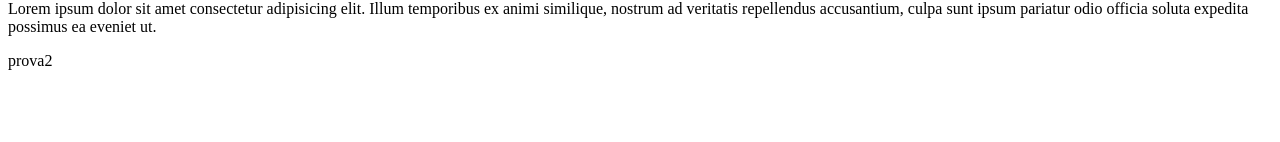
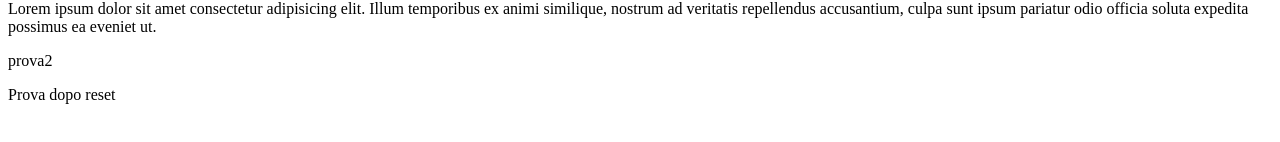
Before and after one commit to saragrigolin/git-test, a plain HTML site: page index.html in a window 1280 px wide. Shown: the part 224-366 px from the top of the page. Drawn offline with Linux system fonts and the light colour scheme.

Commit message:
commit after reset

```diff
--- a/index.html
+++ b/index.html
@@ -14,5 +14,6 @@
     <h4>Sara</h4>
     <p>Lorem ipsum dolor sit amet consectetur adipisicing elit. Illum temporibus ex animi similique, nostrum ad veritatis repellendus accusantium, culpa sunt ipsum pariatur odio officia soluta expedita possimus ea eveniet ut.</p>
     <p>prova2</p>
+    <p>Prova dopo reset</p>
 </body>
 </html>
```
